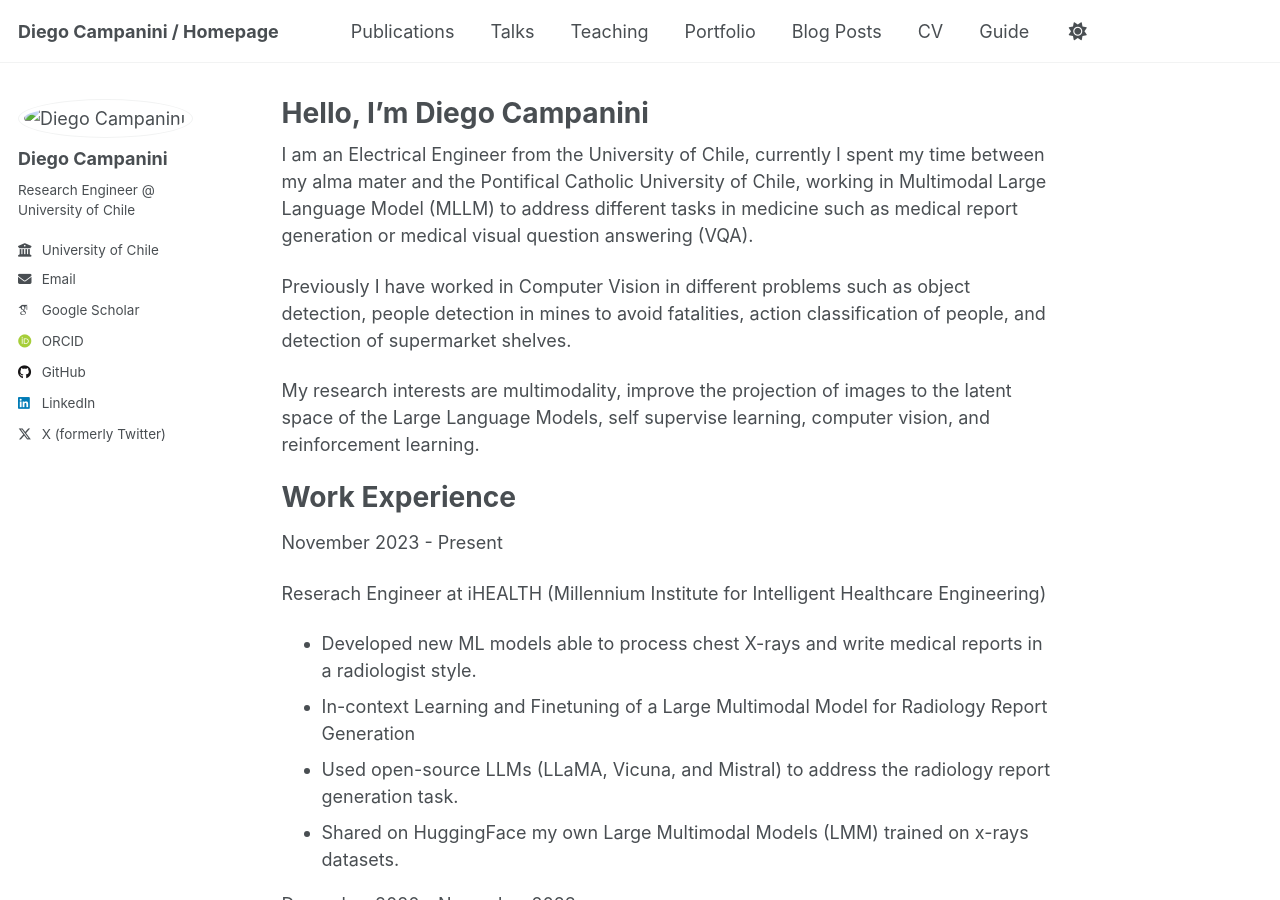
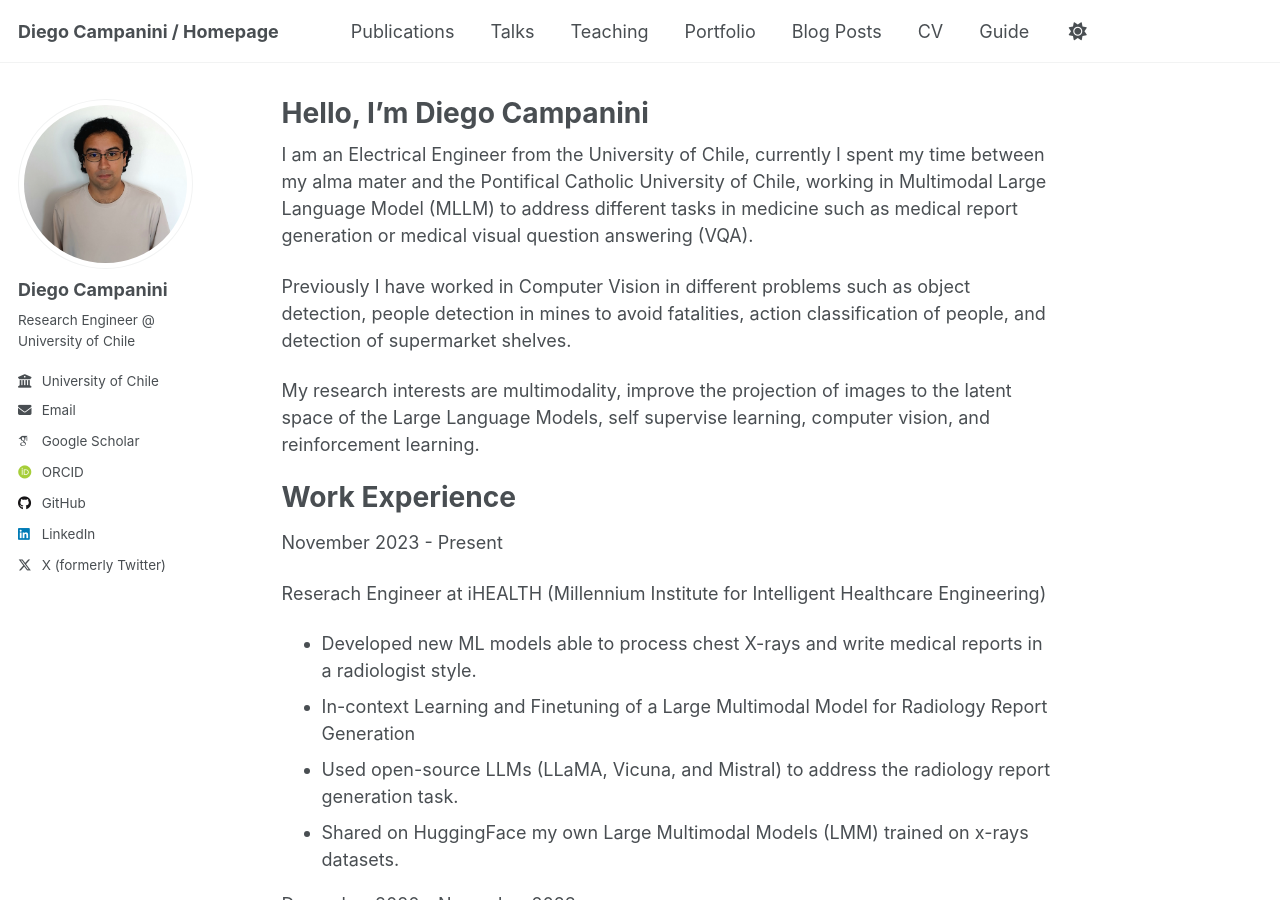
Before and after one commit to dcampanini/dcampanini.github.io, a Jekyll site: the page built from _pages/about.md, in a window 1280 px wide and 900 px high. Built offline with Jekyll 4.4.1, drawn with Linux system fonts in a browser that asks for light colours; some web fonts are replaced.

Commit message:
fix photo path

```diff
--- a/_config.yml
+++ b/_config.yml
@@ -22,7 +22,7 @@ repository               : "academicpages/academicpages.github.io"
 #               Additional customization can be done by editing /_includes/author-profile.html
 author:
   # Biographic information
-  avatar           : "images/my-photo1.jpg"
+  avatar           : "my-photo1.jpg"
   name             : "Diego Campanini"
   pronouns         : # example: "she/her"
   bio              : "Research Engineer @ University of Chile"
```
